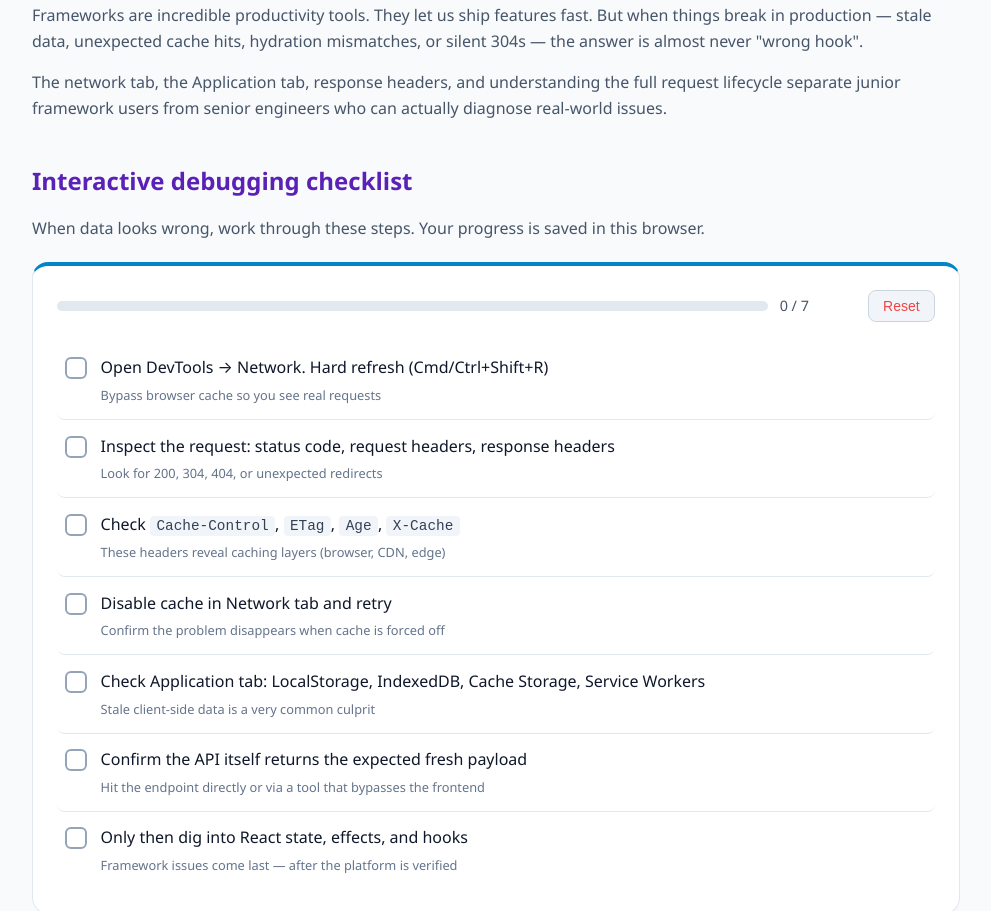
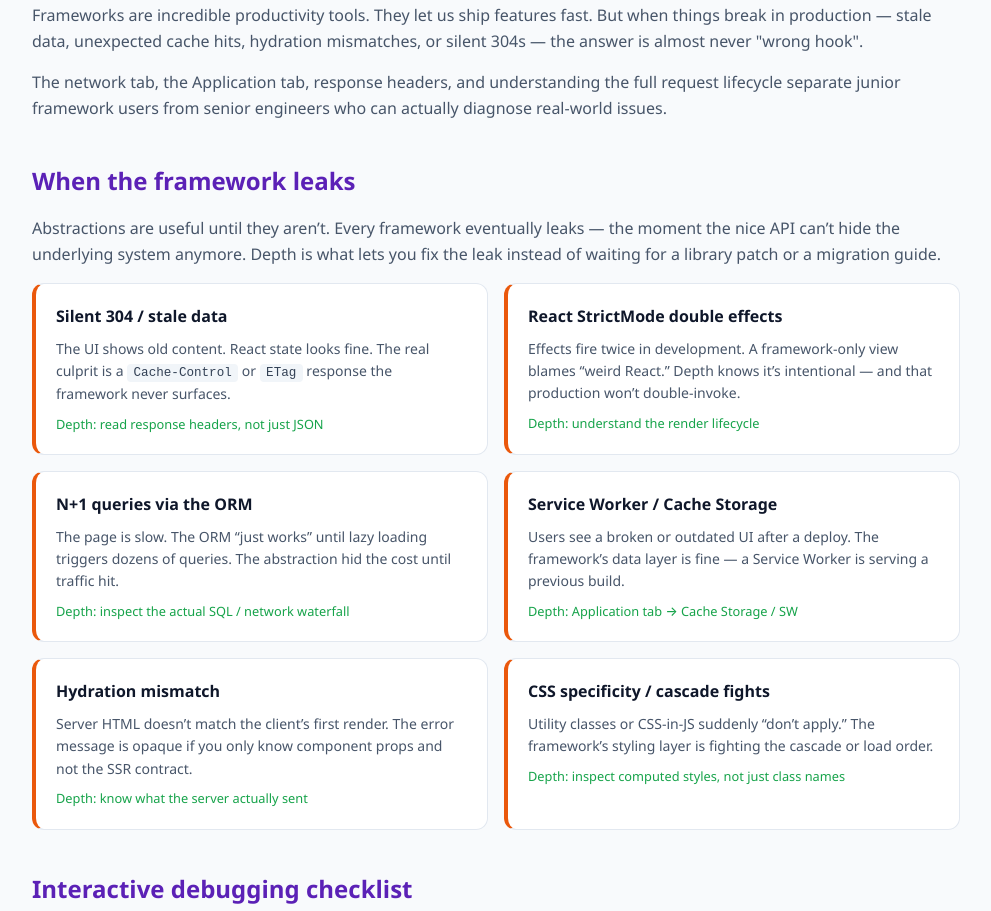
Before and after one commit to devops2626/developer-depth-vs-framework, a plain HTML site: page index.html in a window 1280 px wide. Shown: the part 696-1607 px from the top of the page, without its empty margins (144-1135 px from the left). Drawn offline with Linux system fonts and the light colour scheme.

Commit message:
Add 'When the framework leaks' abstraction leak section

```diff
--- a/index.html
+++ b/index.html
@@ -314,6 +314,51 @@
     }
 
     /* =========================================================
+       LEAK CARDS
+       ========================================================= */
+
+    .leak-grid {
+      display: grid;
+      grid-template-columns: 1fr 1fr;
+      gap: var(--space-4);
+      margin-top: var(--space-4);
+    }
+
+    @media (max-width: 700px) {
+      .leak-grid {
+        grid-template-columns: 1fr;
+      }
+    }
+
+    .leak-item {
+      background: var(--card);
+      border: 1px solid var(--border);
+      border-radius: var(--radius-xl);
+      padding: var(--space-5);
+      border-left: 4px solid var(--orange);
+    }
+
+    .leak-item h3 {
+      font-size: var(--text-base);
+      margin-bottom: var(--space-2);
+      color: var(--text);
+    }
+
+    .leak-item p {
+      font-size: var(--text-sm);
+      margin-bottom: 0;
+      color: var(--muted);
+    }
+
+    .leak-item .depth-note {
+      display: block;
+      margin-top: var(--space-2);
+      font-size: var(--text-xs);
+      color: var(--green);
+      font-weight: 500;
+    }
+
+    /* =========================================================
        INTERACTIVE CHECKLIST
        ========================================================= */
 
@@ -567,6 +612,72 @@
       engineers who can actually diagnose real-world issues.
     </p>
 
+    <!-- Abstraction Leak Section -->
+    <h2 class="section-title">When the framework leaks</h2>
+    <p>
+      Abstractions are useful until they aren’t. Every framework eventually leaks —
+      the moment the nice API can’t hide the underlying system anymore.
+      Depth is what lets you fix the leak instead of waiting for a library patch
+      or a migration guide.
+    </p>
+
+    <div class="leak-grid">
+      <div class="leak-item">
+        <h3>Silent 304 / stale data</h3>
+        <p>
+          The UI shows old content. React state looks fine. The real culprit is
+          a <code>Cache-Control</code> or <code>ETag</code> response the framework
+          never surfaces.
+        </p>
+        <span class="depth-note">Depth: read response headers, not just JSON</span>
+      </div>
+
+      <div class="leak-item">
+        <h3>React StrictMode double effects</h3>
+        <p>
+          Effects fire twice in development. A framework-only view blames “weird React.”
+          Depth knows it’s intentional — and that production won’t double-invoke.
+        </p>
+        <span class="depth-note">Depth: understand the render lifecycle</span>
+      </div>
+
+      <div class="leak-item">
+        <h3>N+1 queries via the ORM</h3>
+        <p>
+          The page is slow. The ORM “just works” until lazy loading triggers
+          dozens of queries. The abstraction hid the cost until traffic hit.
+        </p>
+        <span class="depth-note">Depth: inspect the actual SQL / network waterfall</span>
+      </div>
+
+      <div class="leak-item">
+        <h3>Service Worker / Cache Storage</h3>
+        <p>
+          Users see a broken or outdated UI after a deploy. The framework’s
+          data layer is fine — a Service Worker is serving a previous build.
+        </p>
+        <span class="depth-note">Depth: Application tab → Cache Storage / SW</span>
+      </div>
+
+      <div class="leak-item">
+        <h3>Hydration mismatch</h3>
+        <p>
+          Server HTML doesn’t match the client’s first render. The error message
+          is opaque if you only know component props and not the SSR contract.
+        </p>
+        <span class="depth-note">Depth: know what the server actually sent</span>
+      </div>
+
+      <div class="leak-item">
+        <h3>CSS specificity / cascade fights</h3>
+        <p>
+          Utility classes or CSS-in-JS suddenly “don’t apply.” The framework’s
+          styling layer is fighting the cascade or load order.
+        </p>
+        <span class="depth-note">Depth: inspect computed styles, not just class names</span>
+      </div>
+    </div>
+
     <h2 class="section-title">Interactive debugging checklist</h2>
     <p style="margin-bottom: var(--space-5);">When data looks wrong, work through these steps. Your progress is saved in this browser.</p>
 
```
